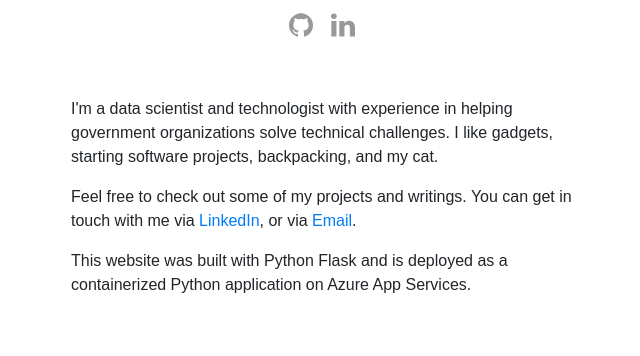
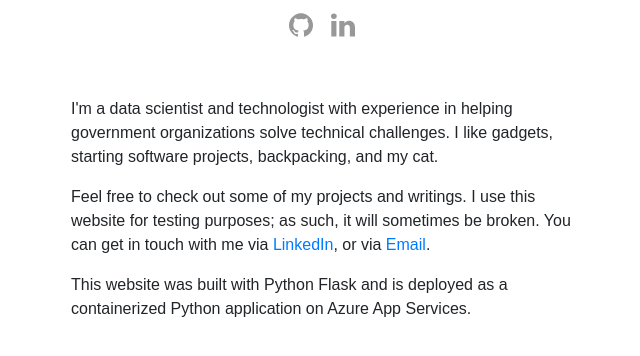
Before and after one commit to shawnmittal/azure_personal_website, a Flask app: page / in a window 1280 px wide. Shown: the part 269-625 px from the top of the page, without its empty margins (313-953 px from the left). Run offline with Flask 2, Linux system fonts and the light colour scheme; some libraries are stand-ins or nearby versions.

Commit message:
Updated home

```diff
--- a/web_app/website/templates/website/home.html
+++ b/web_app/website/templates/website/home.html
@@ -30,7 +30,8 @@
         </p>
 
         <p>
-            Feel free to check out some of my projects and writings. You can get in touch with me via
+            Feel free to check out some of my projects and writings. I use this website
+            for testing purposes; as such, it will sometimes be broken. You can get in touch with me via
             <a href="https://www.linkedin.com/in/shawnmittal">LinkedIn</a>,  or via <a href="mailto:shawn.mittal@gmail.com">Email</a>.
         </p>
 
```
